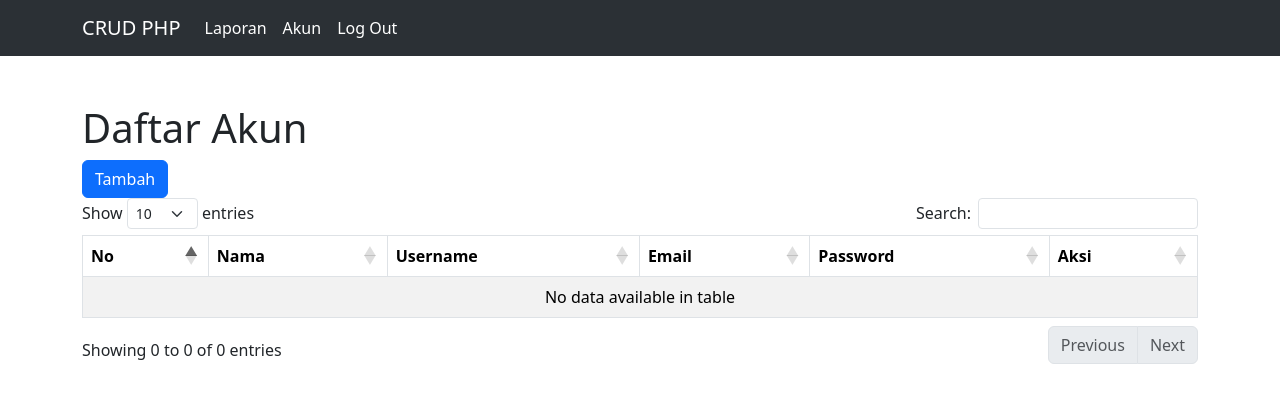
After one commit to kangjoyeuse/tb_basis_data, a PHP site: page /crudModal.php in a window 1280 px wide. The commit adds this page. Shown: the top 403 px of the page. Run offline with PHP 8.4, Linux system fonts and the light colour scheme; data that the repository does not hold is empty; some libraries are stand-ins or nearby versions.

Commit message:
menambahka manajemen akun dan memperbaiki program crud

```diff
--- a/config/controller.php
+++ b/config/controller.php
@@ -11,17 +11,16 @@ function select($query) {
   return $data;
 }
 
-// Menambah data laporan
-function create_laporan($post) {
+// Menambah data barang
+function create_barang($post) {
   global $mysqli;
-  $nama_program = $post["nama_program"];
-  $anggaran = $post["anggaran"];
-  $realisasi_anggaran = $post["realisasi_anggaran"];
-  $rasio_realisasi_anggaran = $post["rasio_realisasi_anggaran"];
-  $keterangan = $post["keterangan"];
+  $nama = $post["nama"];
+  $jumlah = $post["jumlah"];
+  $harga = $post["harga"];
+  // $tanggal = date("Y-m-d H:i:s");
 
   // Query tambah data
-  $query = "INSERT INTO laporan (nama_program, anggaran, realisasi_anggaran, rasio_realisasi_anggaran, keterangan, tanggal) VALUES ('$nama_program', '$anggaran', '$realisasi_anggaran', '$rasio_realisasi_anggaran', '$keterangan', CURRENT_TIMESTAMP())";
+  $query = "INSERT INTO barang (nama, jumlah, harga, tanggal) VALUES ('$nama', '$jumlah', '$harga', CURRENT_TIMESTAMP())";
 
   // Eksekusi query
   mysqli_query($mysqli, $query);
@@ -29,18 +28,17 @@ function create_laporan($post) {
   return mysqli_affected_rows($mysqli);
 }
 
-// Mengubah data laporan
-function ubah_laporan($post) {
+// Mengubah data barang
+function ubah_barang($post) {
   global $mysqli;
-  $id_laporan = $post["id_laporan"];
-  $nama_program = $post["nama_program"];
-  $anggaran = $post["anggaran"];
-  $realisasi_anggaran = $post["realisasi_anggaran"];
-  $rasio_realisasi_anggaran = $post["rasio_realisasi_anggaran"];
-  $keterangan = $post["keterangan"];
+  $id_barang = $post["id_barang"];
+  $nama = $post["nama"];
+  $jumlah = $post["jumlah"];
+  $harga = $post["harga"];
+  // $tanggal = date("Y-m-d H:i:s");
 
   // Query ubah data
-  $query = "UPDATE laporan SET nama_program = '$nama_program', anggaran = '$anggaran', realisasi_anggaran = '$realisasi_anggaran', rasio_realisasi_anggaran = '$rasio_realisasi_anggaran', keterangan = '$keterangan' WHERE id_laporan = $id_laporan";
+  $query = "UPDATE barang SET nama = '$nama', jumlah = '$jumlah', harga = '$harga' WHERE id_barang = $id_barang";
 
   // Eksekusi query
   mysqli_query($mysqli, $query);
@@ -48,11 +46,57 @@ function ubah_laporan($post) {
   return mysqli_affected_rows($mysqli);
 }
 
-function delete_laporan($id_laporan) {
+function delete_barang($id_barang) {
   global $mysqli;
 
   // Query hapus data
-  $query = "DELETE FROM laporan WHERE id_laporan = $id_laporan";
+  $query = "DELETE FROM barang WHERE id_barang = $id_barang";
 
   return mysqli_query($mysqli, $query);
 }
+
+function create_akun($post) {
+  global $mysqli;
+  $nama = strip_tags($post["nama"]);
+  $username =strip_tags($post["username"]);
+  $email = strip_tags($post["email"]);
+  $password = strip_tags($post["password"]);
+  $level = strip_tags($post["level"]);
+
+  // Query tambah data
+  $query = "INSERT INTO akun VALUES (null, '$nama', '$username', '$email', '$password', '$level')";
+
+  mysqli_query($mysqli, $query);
+
+  return mysqli_affected_rows($mysqli);
+}
+
+function ubah_akun($post) {
+  global $mysqli;
+
+  $id_akun = strip_tags($post["id_akun"]);
+  $nama = strip_tags($post["nama"]);
+  $username =strip_tags($post["username"]);
+  $email = strip_tags($post["email"]);
+  $password = strip_tags($post["password"]);
+  $level = strip_tags($post["level"]);
+
+  // Query tambah data
+  $query = "UPDATE akun SET nama_akun = '$nama', username = '$username', email = '$email', password =  '$password', level = '$level' WHERE id_akun = $id_akun";
+
+  mysqli_query($mysqli, $query);
+
+  return mysqli_affected_rows($mysqli);
+}
+
+
+function delete_akun($id_akun) {
+  global $mysqli;
+
+  // Query hapus data
+  $query = "DELETE FROM akun WHERE id_akun = $id_akun";
+
+  mysqli_query($mysqli, $query);
+
+  return mysqli_query($mysqli, $query);
+}
--- /dev/null
+++ b/crudModal.php
@@ -0,0 +1,342 @@
+<?php
+    $title = "Daftar Akun";
+
+    include 'layout/header.php';
+
+    $data_akun = select("SELECT * FROM akun");
+
+    if (isset($_POST["tambah"])) {
+        if(create_akun($_POST) > 0) {
+            echo "
+                <script>
+                    alert('Data AkunBerhasil Ditambahkan');
+                    document.location.href = 'crudModal.php';
+                </script>
+            ";
+        } else {
+            echo "
+                <script>
+                    alert('Data Akun Gagal Ditambahkan');
+                    document.location.href = 'crudModal.php';
+                </script>
+            ";
+        }
+    }
+
+    if (isset($_POST["ubah"])) {
+        if(ubah_akun($_POST) > 0) {
+            echo "
+                <script>
+                    alert('Data Akun Berhasil Diubah');
+                    document.location.href = 'crudModal.php';
+                </script>
+            ";
+        } else {
+            echo "
+                <script>
+                    alert('Data Akun Gagal Diubah');
+                    document.location.href = 'crudModal.php';
+                </script>
+            ";
+        }
+    }
+
+?>
+<main class="container mt-5">
+    <h1>Daftar Akun</h1>
+    <button
+        type="button"
+        class="btn btn-primary"
+        data-bs-toggle="modal"
+        data-bs-target="#modalTambah"
+    >
+        Tambah
+    </button>
+    <table
+        class="table table-striped table-bordered mt-4 text-center"
+        id="table"
+    >
+        <thead>
+            <th>No</th>
+            <th>Nama</th>
+            <th>Username</th>
+            <th>Email</th>
+            <th>Password</th>
+            <th>Aksi</th>
+        </thead>
+        <tbody>
+            <?php foreach ($data_akun as $akun) :?>
+            <tr>
+                <td><?= $akun["id_akun"];?></td>
+                <td><?= $akun["nama_akun"];?></td>
+                <td><?= $akun["username"];?></td>
+                <td><?= $akun["email"];?></td>
+                <td><?= $akun["password"];?></td>
+                <td>
+                    <button
+                        type="button"
+                        class="btn btn-success"
+                        data-bs-toggle="modal"
+                        data-bs-target="#modalUbah<?= $akun["id_akun"]; ?>"
+                    >
+                        Ubah
+                    </button>
+                    <button
+                        type="button"
+                        class="btn btn-danger"
+                        data-bs-toggle="modal"
+                        data-bs-target="#modalHapus<?= $akun["id_akun"]; ?>"
+                    >
+                        Hapus
+                    </button>
+                </td>
+            </tr>
+            <?php endforeach;?>
+        </tbody>
+    </table>
+</main>
+
+<!-- Modal Tambah -->
+<div
+    class="modal fade"
+    id="modalTambah"
+    tabindex="-1"
+    aria-labelledby="modalTambahLabel"
+    aria-hidden="true"
+>
+    <div class="modal-dialog">
+        <div class="modal-content">
+            <div class="modal-header bg-primary text-white">
+                <h1 class="modal-title fs-5" id="modalTambahLabel">
+                    Tambah Akun
+                </h1>
+                <button
+                    type="button"
+                    class="btn-close"
+                    data-bs-dismiss="modal"
+                    aria-label="Close"
+                ></button>
+            </div>
+            <div class="modal-body">
+                <form action="" method="post">
+                    <div class="mb-3">
+                        <label for="nama">Nama</label>
+                        <input
+                            type="text"
+                            name="nama"
+                            id="nama"
+                            class="form-control"
+                            required
+                        />
+                    </div>
+                    <div class="mb-3">
+                        <label for="username">Username</label>
+                        <input
+                            type="text"
+                            name="username"
+                            id="username"
+                            class="form-control"
+                            required
+                        />
+                    </div>
+                    <div class="mb-3">
+                        <label for="email">Email</label>
+                        <input
+                            type="email"
+                            name="email"
+                            id="email"
+                            class="form-control"
+                            required
+                        />
+                    </div>
+                    <div class="mb-3">
+                        <label for="password">Password</label>
+                        <input
+                            type="password"
+                            name="password"
+                            id="password"
+                            class="form-control"
+                            required
+                        />
+                    </div>
+                    <div class="mb-3">
+                        <label for="level">Level</label>
+                        <select
+                            name="level"
+                            id="level"
+                            class="form-control"
+                            required
+                        >
+                            <option value="">-- Pilih --</option>
+                            <option value="1">Admin</option>
+                            <option value="2">Operator</option>
+                        </select>
+                    </div>
+                    <div class="modal-footer">
+                        <button
+                            type="button"
+                            class="btn btn-secondary"
+                            data-bs-dismiss="modal"
+                        >
+                            Tutup
+                        </button>
+                        <button
+                            type="submit"
+                            name="tambah"
+                            class="btn btn-primary"
+                        >
+                            Tambah
+                        </button>
+                    </div>
+                </form>
+            </div>
+        </div>
+    </div>
+</div>
+
+
+<!-- Modal Ubah -->
+ <div
+    class="modal fade"
+    id="modalUbah<?= $akun["id_akun"]; ?>"
+    tabindex="-1"
+    aria-labelledby="modalUbahLabel"
+    aria-hidden="true"
+>
+    <div class="modal-dialog">
+        <div class="modal-content">
+            <div class="modal-header bg-success text-white">
+                <h1 class="modal-title fs-5" id="modalUbahLabel">
+                    Ubah Akun
+                </h1>
+                <button
+                    type="button"
+                    class="btn-close"
+                    data-bs-dismiss="modal"
+                    aria-label="Close"
+                ></button>
+            </div>
+            <div class="modal-body">
+                <form action="" method="post">
+                    <input type="hidden" name="id_akun" value="<?= $akun["id_akun"]; ?>">
+                    <div class="mb-3">
+                        <label for="nama">Nama</label>
+                        <input
+                            type="text"
+                            name="nama"
+                            id="nama"
+                            class="form-control"
+                            value="<?= $akun["nama_akun"];?>"
+                            required
+                        />
+                    </div>
+                    <div class="mb-3">
+                        <label for="username">Username</label>
+                        <input
+                            type="text"
+                            name="username"
+                            id="username"
+                            class="form-control"
+                            value="<?=$akun["username"];?>"
+                            required
+                        />
+                    </div>
+                    <div class="mb-3">
+                        <label for="email">Email</label>
+                        <input
+                            type="email"
+                            name="email"
+                            id="email"
+                            class="form-control"
+                            value="<?= $akun["email"];?>"
+                            required
+                        />
+                    </div>
+                    <div class="mb-3">
+                        <label for="password">Password</label>
+                        <input
+                            type="password"
+                            name="password"
+                            id="password"
+                            class="form-control"
+                            placeholder="Masukan password baru/lama"
+                            required
+                        />
+                    </div>
+                    <div class="mb-3">
+                        <label for="level">Level</label>
+                        <select
+                            name="level"
+                            id="level"
+                            class="form-control"
+                            required
+                        >
+                            <?php $level = $akun["level"];?>
+                            <option value="1" <?= $level == "1" ? "selected" : null?>>Admin</option>
+                            <option value="2" <?= $level == "2" ? "selected" : null?>>Operator</option>
+                        </select>
+                    </div>
+                    <div class="modal-footer">
+                        <button
+                            type="button"
+                            class="btn btn-secondary"
+                            data-bs-dismiss="modal"
+                        >
+                            Kembali
+                        </button>
+                        <button
+                            type="submit"
+                            name="ubah"
+                            class="btn btn-success"
+                        >
+                            Ubah
+                        </button>
+                    </div>
+                </form>
+            </div>
+        </div>
+    </div>
+</div>
+
+<!-- Modal Hapus -->
+<?php foreach ($data_akun as $akun) :?>
+<div
+    class="modal fade"
+    id="modalHapus<?= $akun["id_akun"]; ?>"
+    tabindex="-1"
+    aria-labelledby="modalHapusLabel"
+    aria-hidden="true"
+>
+    <div class="modal-dialog">
+        <div class="modal-content">
+            <div class="modal-header bg-danger text-white">
+                <h1 class="modal-title fs-5" id="modalHapusLabel">
+                    Hapus Akun
+                </h1>
+                <button
+                    type="button"
+                    class="btn-close"
+                    data-bs-dismiss="modal"
+                    aria-label="Close"
+                ></button>
+            </div>
+            <div class="modal-body">
+                <p>Yakin Ingin Menghapus Akun: <?= $akun["nama_akun"]; ?> ?</p>
+            </div>
+                    <div class="modal-footer">
+                        <button
+                            type="button"
+                            class="btn btn-secondary"
+                            data-bs-dismiss="modal"
+                        >
+                            Kembali
+                        </button>
+                        <a href="./hapusAkun.php?id_akun=<?= $akun["id_akun"]; ?>" class="btn btn-danger">Hapus</a>
+                    </div>
+
+        </div>
+    </div>
+</div>
+<?php endforeach;?>
+
+<?php include 'layout/footer.php';?>
--- a/layout/footer.php
+++ b/layout/footer.php
@@ -2,7 +2,7 @@
     <script src="https://code.jquery.com/jquery-3.5.1.min.js"></script>
 
     <!-- Bootstrap JavaScript -->
-    <script src="https://stackpath.bootstrapcdn.com/bootstrap/4.5.2/js/bootstrap.min.js"></script>
+    <script src="	https://cdn.jsdelivr.net/npm/bootstrap@5.3.3/dist/js/bootstrap.bundle.min.js"></script>
     <!-- <script src="https://cdn.jsdelivr.net/npm/bootstrap@5.3.3/dist/js/bootstrap.bundle.min.js"></script> -->
 
     <!-- DataTables JavaScript-->
--- a/layout/header.php
+++ b/layout/header.php
@@ -29,9 +29,7 @@ include './config/app.php';
                 data-bs-theme="dark"
             >
                 <div class="container">
-                    <a
-                        class="navbar-brand"
-                        href="../TB%20Basis%20Data/index.php"
+                    <a class="navbar-brand" href="../tb-basis-data/index.php"
                         >CRUD PHP</a
                     >
                     <button
@@ -56,6 +54,9 @@ include './config/app.php';
                                 href="./index.php"
                                 >Laporan</a
                             >
+                            <a href="crudModal.php" class="nav-link active"
+                                >Akun</a
+                            >
                             <a href="./logout.php" class="nav-link active"
                                 >Log Out</a
                             >
```
Also changed, not shown: formTambah.php (+1 -8 lines), index.php (+2 -9 lines), readme.md (added).
